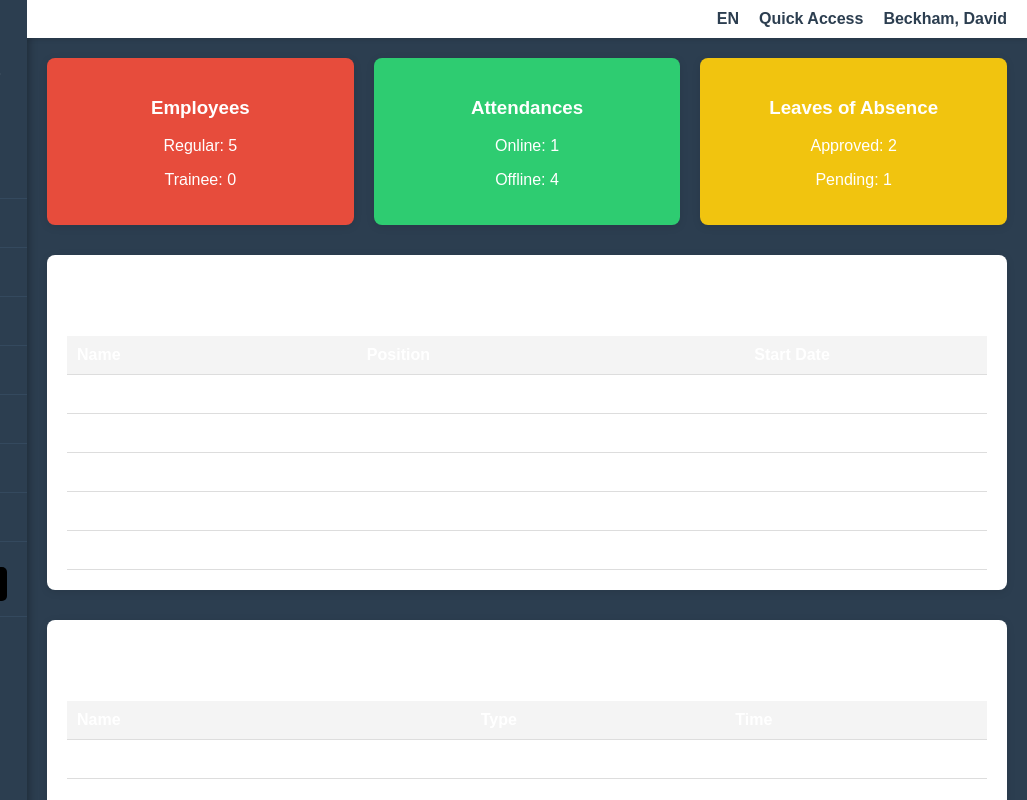
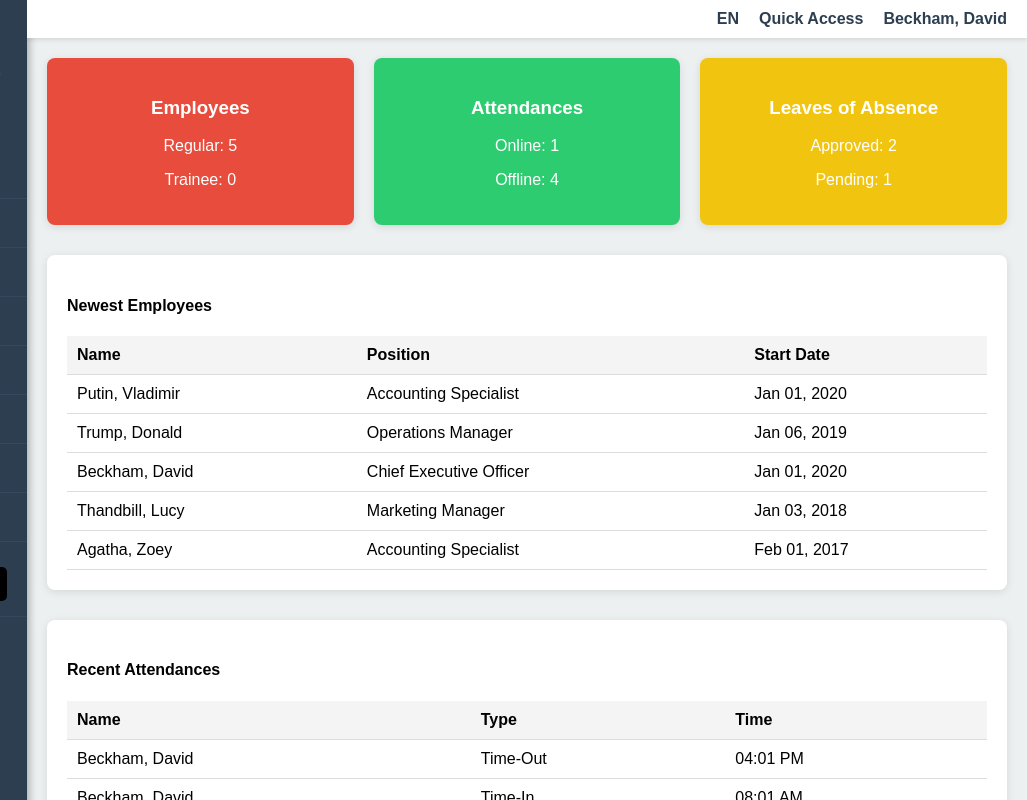
Before and after one commit to htp-rg/Humanresources3, a plain HTML site: page dashboard.html in a window 1280 px wide. Shown: the full height of the page, 253-1280 px from the left. Drawn offline with Linux system fonts and the light colour scheme.

Commit message:
Update dashboard.html

```diff
--- a/dashboard.html
+++ b/dashboard.html
@@ -12,8 +12,8 @@
       padding: 0;
       display: flex;
       min-height: 100vh;
-      background: #2c3e50;;
-      color: #fff;
+      background:#ecf0f1;
+  color: black;
     }
 
     .sidebar {
```
